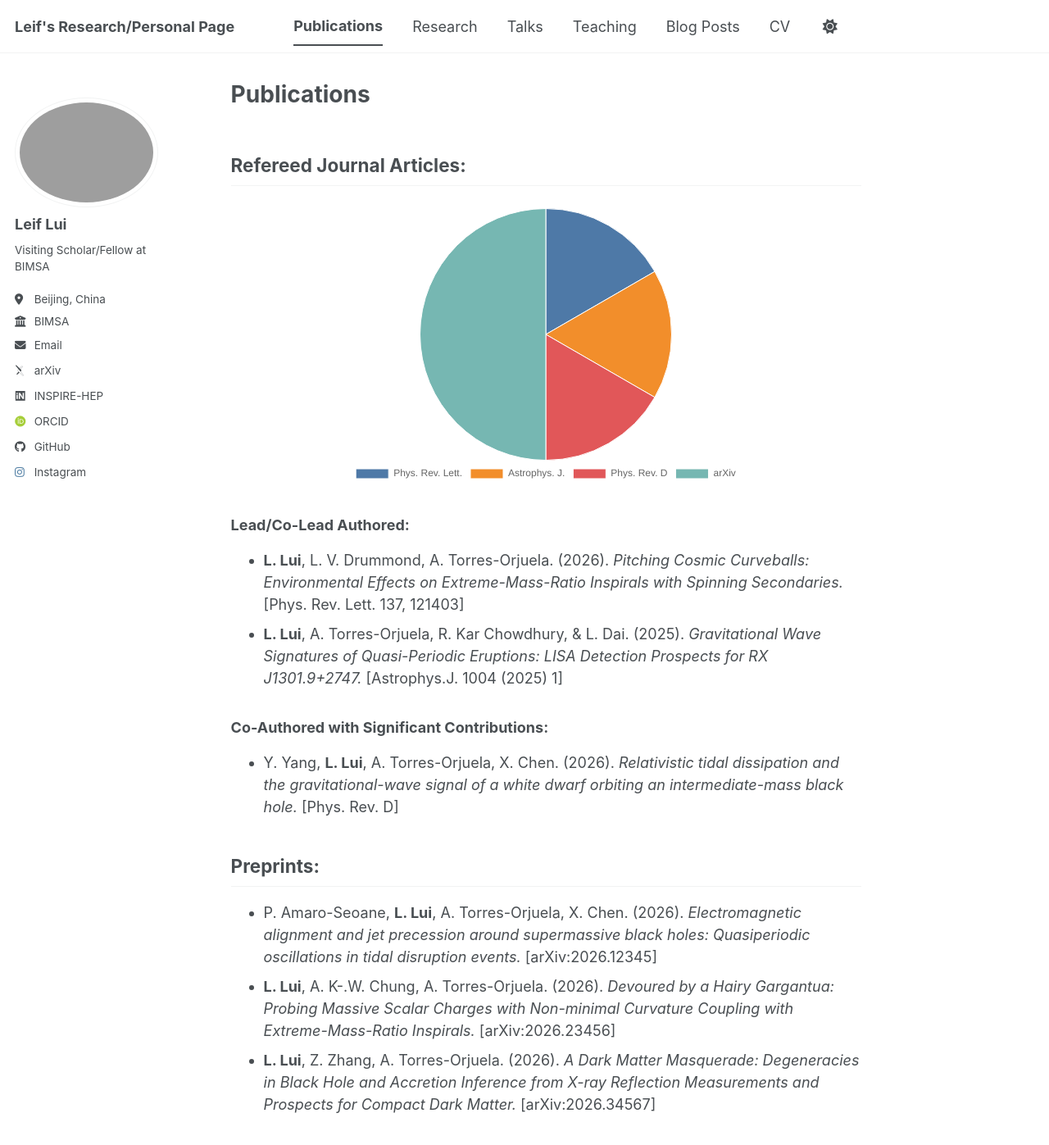
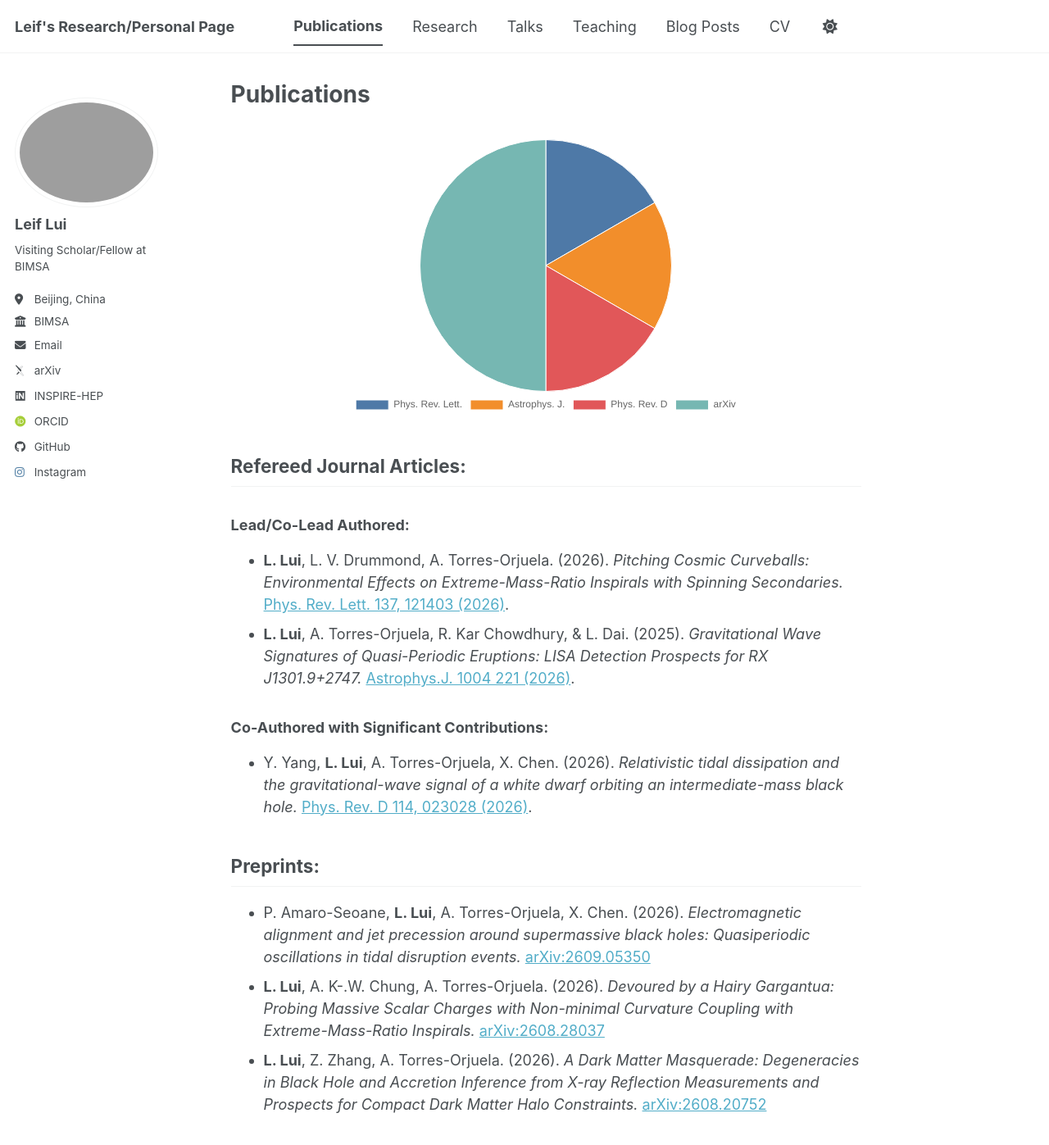
Before and after one commit to leiflui/leiflui.github.io, a Jekyll site: the page built from _pages/publications.md, in a window 1280 px wide and 1400 px high. Shown: the top 1397 px of the window at 82% size. Built offline with Jekyll 4.4.1, drawn with Linux system fonts in a browser that asks for light colours; some web fonts are replaced; a script bundle is joined from its source files by our own code; library files that are not in the unit come from our copies.

Commit message:
Add publication links and update journal article entries

```diff
--- a/_pages/publications.md
+++ b/_pages/publications.md
@@ -56,15 +55,15 @@ author_profile: true
     });
   });
 </script>
-
+## Refereed Journal Articles:
 ### Lead/Co-Lead Authored:
-- **L. Lui**, L. V. Drummond, A. Torres-Orjuela. (2026). *Pitching Cosmic Curveballs: Environmental Effects on Extreme-Mass-Ratio Inspirals with Spinning Secondaries.* [Phys. Rev. Lett. 137, 121403]
-- **L. Lui**, A. Torres-Orjuela, R. Kar Chowdhury, &  L. Dai. (2025). *Gravitational Wave Signatures of Quasi-Periodic Eruptions: LISA Detection Prospects for RX J1301.9+2747.* [Astrophys.J. 1004 (2025) 1]
+- **L. Lui**, L. V. Drummond, A. Torres-Orjuela. (2026). *Pitching Cosmic Curveballs: Environmental Effects on Extreme-Mass-Ratio Inspirals with Spinning Secondaries.* [Phys. Rev. Lett. 137, 121403 (2026)](https://doi.org/10.1103/dy3h-65ty).
+- **L. Lui**, A. Torres-Orjuela, R. Kar Chowdhury, &  L. Dai. (2025). *Gravitational Wave Signatures of Quasi-Periodic Eruptions: LISA Detection Prospects for RX J1301.9+2747.* [Astrophys.J. 1004 221 (2026)](https://iopscience.iop.org/article/10.3847/1538-4357/ae71cc).
 
 ### Co-Authored with Significant Contributions:
-- Y. Yang, **L. Lui**, A. Torres-Orjuela, X. Chen. (2026). *Relativistic tidal dissipation and the gravitational-wave signal of a white dwarf orbiting an intermediate-mass black hole.* [Phys. Rev. D]
+- Y. Yang, **L. Lui**, A. Torres-Orjuela, X. Chen. (2026). *Relativistic tidal dissipation and the gravitational-wave signal of a white dwarf orbiting an intermediate-mass black hole.* [Phys. Rev. D 114, 023028 (2026)](https://doi.org/10.1103/r5gt-f241).
 
 ## Preprints:
-- P. Amaro-Seoane, **L. Lui**, A. Torres-Orjuela, X. Chen. (2026). *Electromagnetic alignment and jet precession around supermassive black holes: Quasiperiodic oscillations in tidal disruption events.* [arXiv:2026.12345]
-- **L. Lui**, A. K-.W. Chung, A. Torres-Orjuela. (2026). *Devoured by a Hairy Gargantua: Probing Massive Scalar Charges with Non-minimal Curvature Coupling with Extreme-Mass-Ratio Inspirals.* [arXiv:2026.23456]
-- **L. Lui**, Z. Zhang, A. Torres-Orjuela. (2026). *A Dark Matter Masquerade: Degeneracies in Black Hole and Accretion Inference from X-ray Reflection Measurements and Prospects for Compact Dark Matter.* [arXiv:2026.34567]
+- P. Amaro-Seoane, **L. Lui**, A. Torres-Orjuela, X. Chen. (2026). *Electromagnetic alignment and jet precession around supermassive black holes: Quasiperiodic oscillations in tidal disruption events.* [arXiv:2609.05350](https://arxiv.org/abs/2609.05350)
+- **L. Lui**, A. K-.W. Chung, A. Torres-Orjuela. (2026). *Devoured by a Hairy Gargantua: Probing Massive Scalar Charges with Non-minimal Curvature Coupling with Extreme-Mass-Ratio Inspirals.* [arXiv:2608.28037](https://arxiv.org/abs/2608.28037)
+- **L. Lui**, Z. Zhang, A. Torres-Orjuela. (2026). *A Dark Matter Masquerade: Degeneracies in Black Hole and Accretion Inference from X-ray Reflection Measurements and Prospects for Compact Dark Matter Halo Constraints.* [arXiv:2608.20752](https://arxiv.org/abs/2608.20752)
```
Also changed, not shown: other parts of _pages/publications.md (+0 -1 lines).
